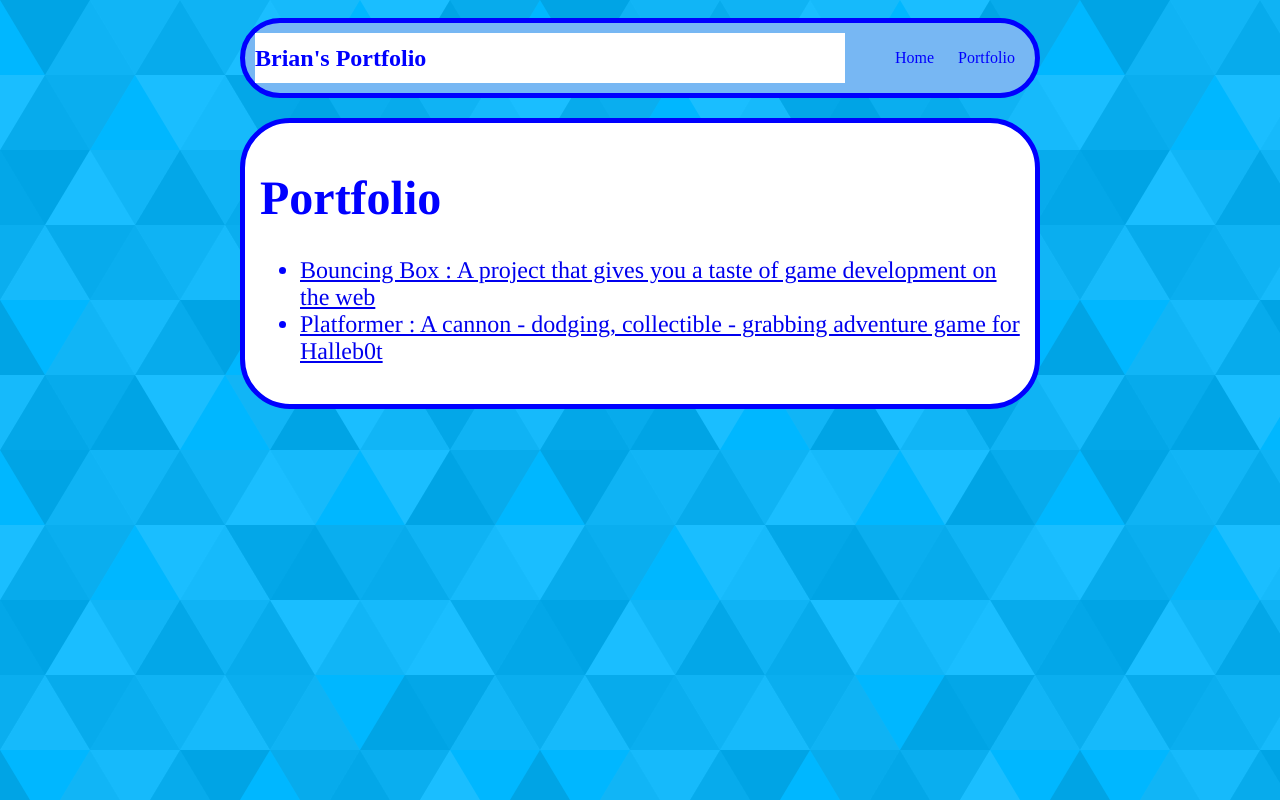
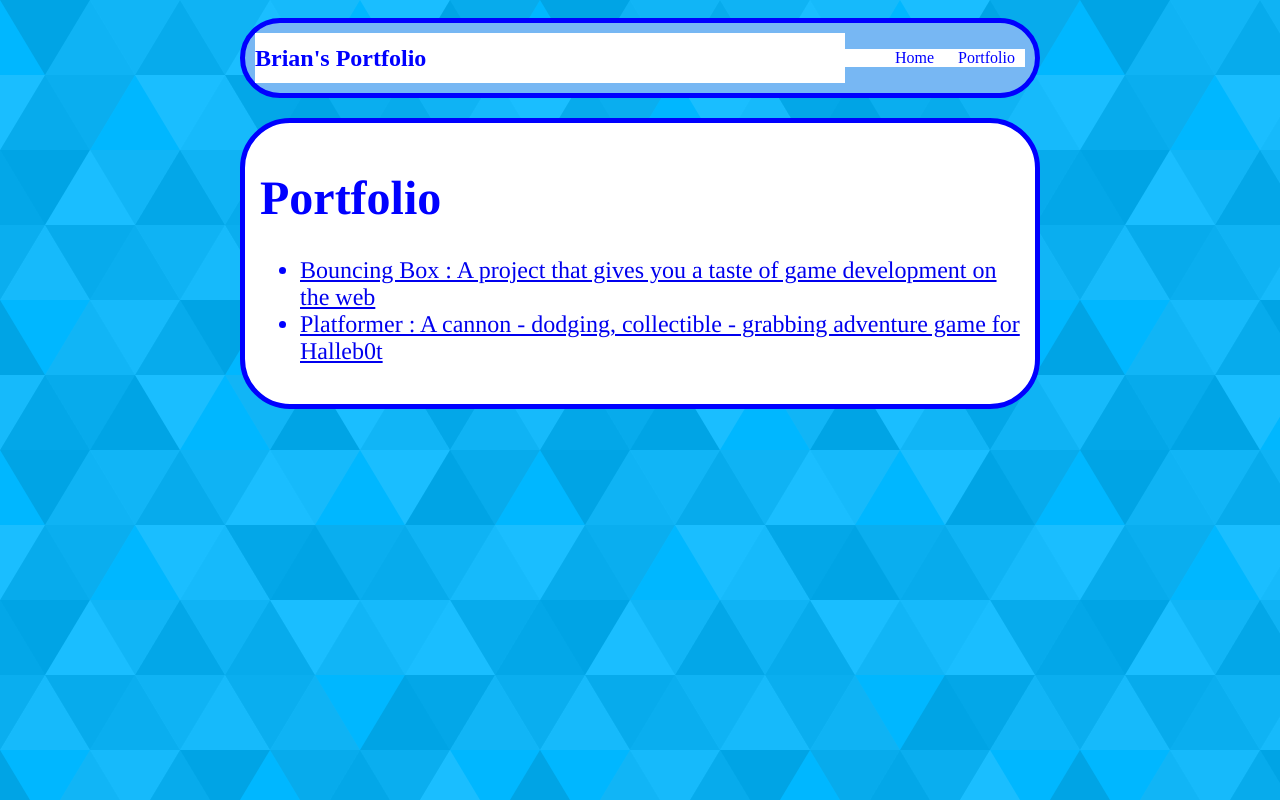
Before and after one commit to bwylie1/bwylie1.github.io, a plain HTML site: page portfolio.html in a window 1280 px wide. Drawn offline with nearby package versions, Linux system fonts and the light colour scheme.

Commit message:
add portfolio.html file

```diff
--- a/portfolio.html
+++ b/portfolio.html
@@ -40,14 +40,17 @@
             }
             nav ul {
                 list-style-image: none;
+                background: white;
             }
             nav li {
                 display: inline-block;
                 padding: 0 10px;
+                background: white;
             }
             nav a {
                 text-decoration: none;
                 color: blue;
+                background: white;
             }
 
             /* main container area beneath menu */
```
